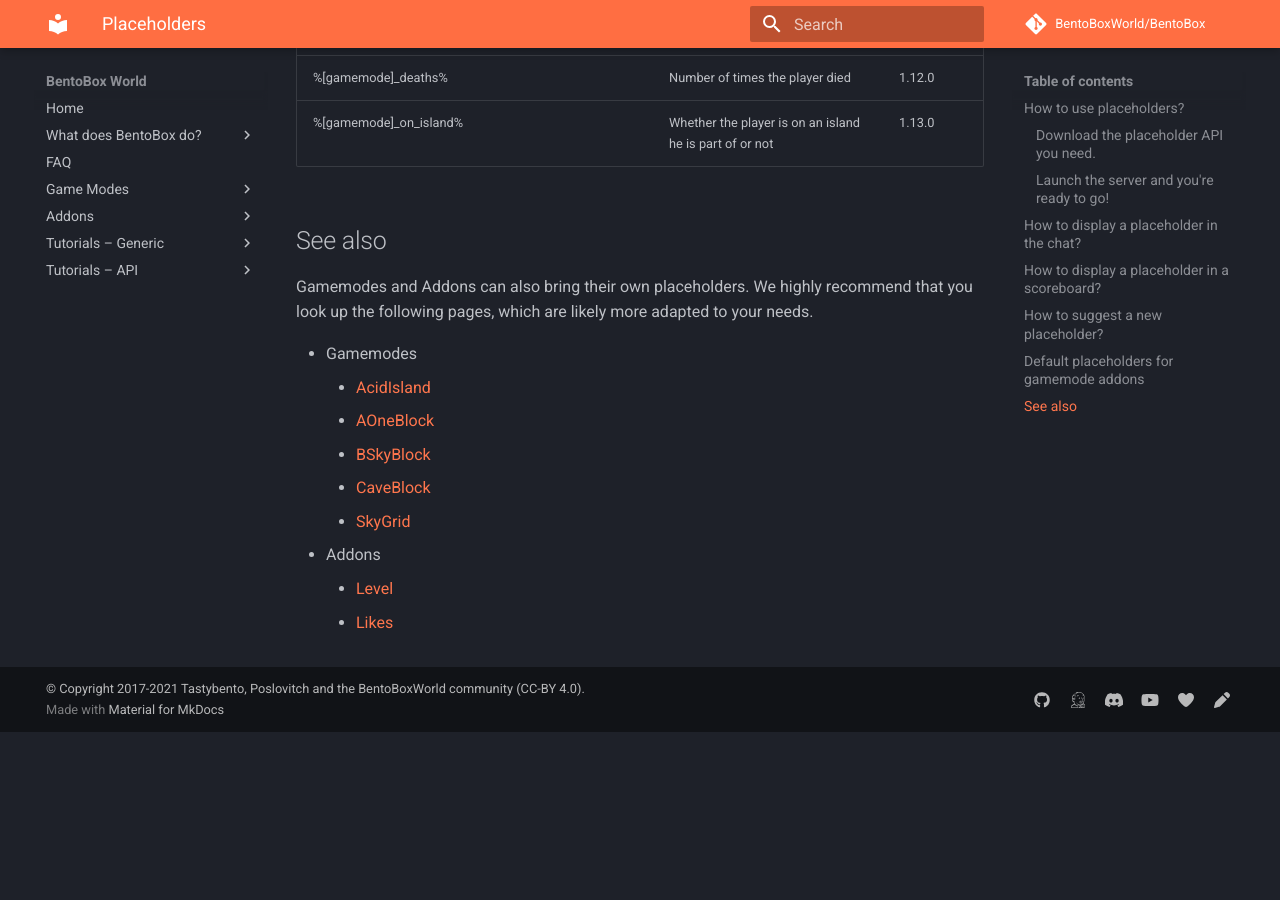
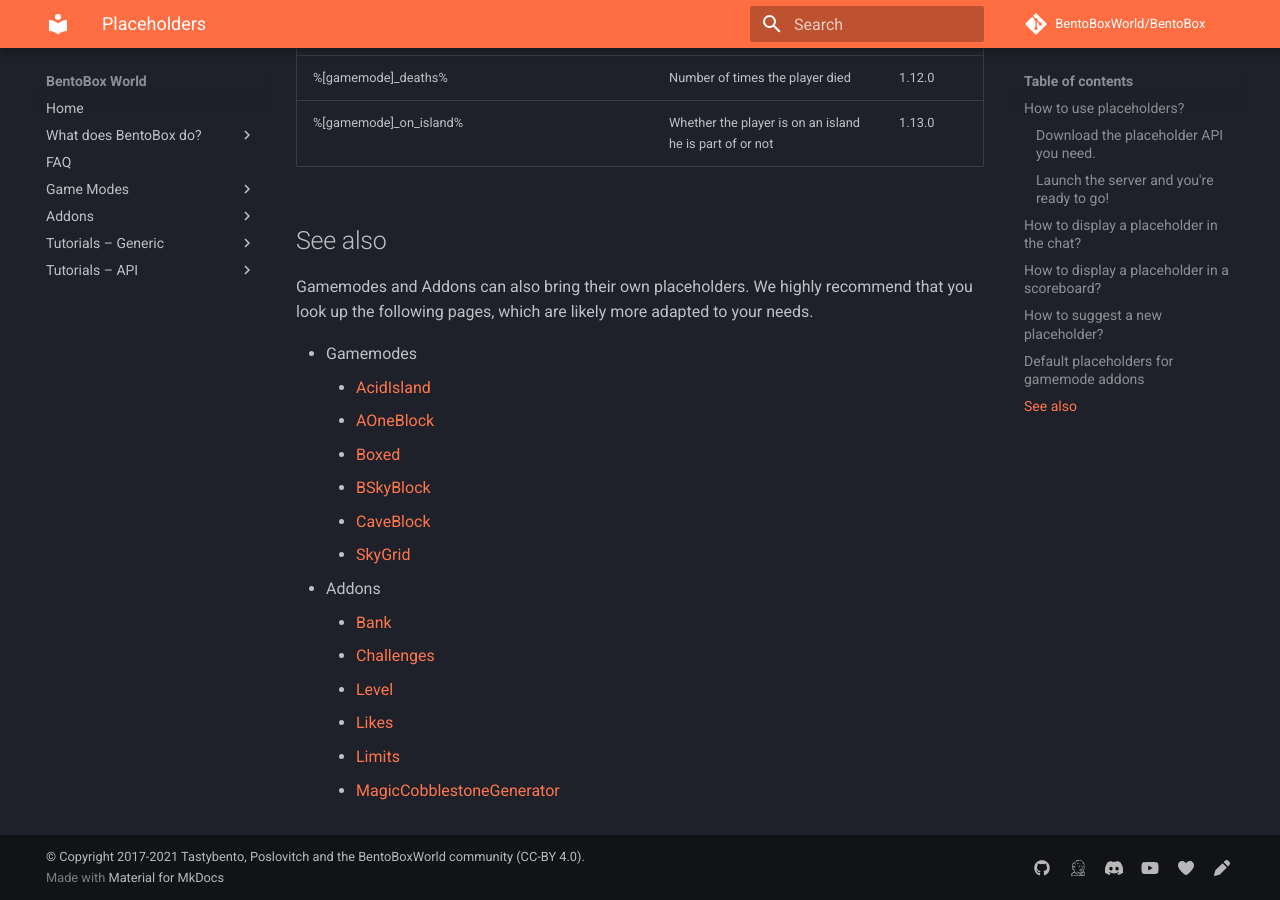
Before and after one commit to BentoBoxWorld/docs, an MkDocs documentation site: the page built from docs/BentoBox/Placeholders.md, in a window 1280 px wide and 900 px high, scrolled down 3966 px. Built offline with MkDocs 1.6.1 and Material for MkDocs 9.7.7, drawn with Linux system fonts in a browser that asks for light colours; comment, search, counter and statistics services are not loaded; before the commit the page ends 4698 px from its top, so only the background shows below that.

Commit message:
Update placeholder listing with missing addons.

```diff
--- a/docs/BentoBox/Placeholders.md
+++ b/docs/BentoBox/Placeholders.md
@@ -83,9 +83,14 @@
 - Gamemodes
     - [AcidIsland](../../gamemodes/AcidIsland/Placeholders)
     - [AOneBlock](../../gamemodes/AOneBlock/Placeholders)
+    - [Boxed](../../gamemodes/Boxed/Placeholders)
     - [BSkyBlock](../../gamemodes/BSkyBlock/Placeholders)
     - [CaveBlock](../../gamemodes/CaveBlock/Placeholders)
     - [SkyGrid](../../gamemodes/SkyGrid/Placeholders)
 - Addons
+    - [Bank](../../addons/Bank/Placeholders)
+    - [Challenges](../../addons/Challenges/Placeholders)
     - [Level](../../addons/Level/Placeholders)
     - [Likes](../../addons/Likes/Placeholders)
+    - [Limits](../../addons/Limits/Placeholders)
+    - [MagicCobblestoneGenerator](../../addons/MagicCobblestoneGenerator/Placeholders)
```
